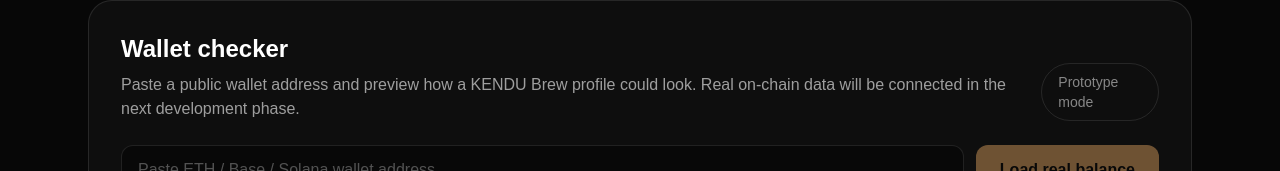
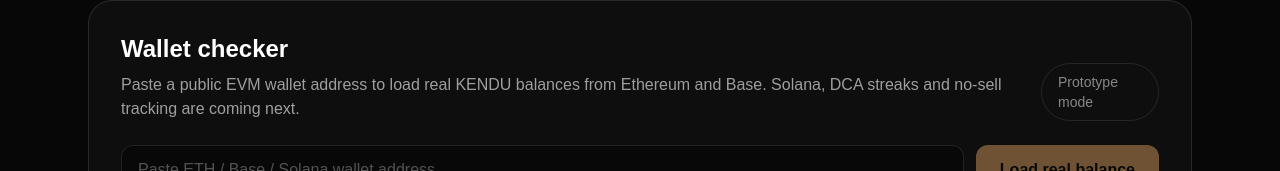
Before and after one commit to T0m-projects/kendu-brew-club, a Next.js app: page / in a window 1280 px wide. Shown: the part 743-914 px from the top of the page. Built offline with nearby package versions, Linux system fonts and the light colour scheme.

Commit message:
Edit message in wallet checker

```diff
--- a/app/page.tsx
+++ b/app/page.tsx
@@ -220,9 +220,8 @@
             <div>
               <h3 className="text-2xl font-bold">Wallet checker</h3>
               <p className="mt-2 text-white/60">
-                Paste a public wallet address and preview how a KENDU Brew
-                profile could look. Real on-chain data will be connected in the
-                next development phase.
+                Paste a public EVM wallet address to load real KENDU balances from Ethereum and Base.
+                Solana, DCA streaks and no-sell tracking are coming next.
               </p>
             </div>
 
```
